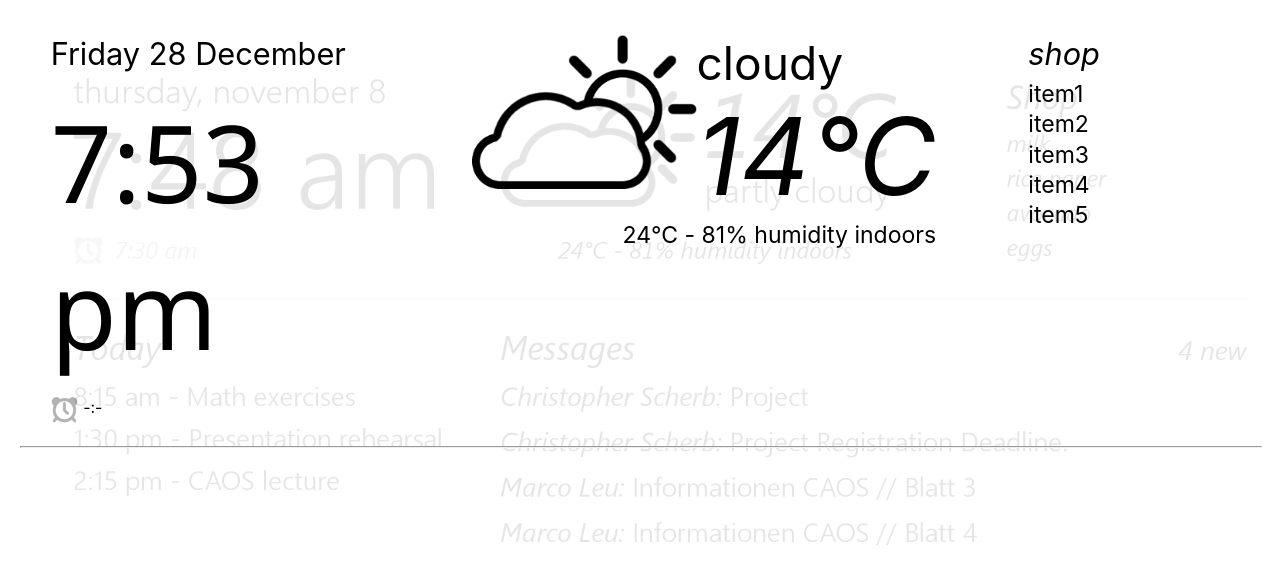
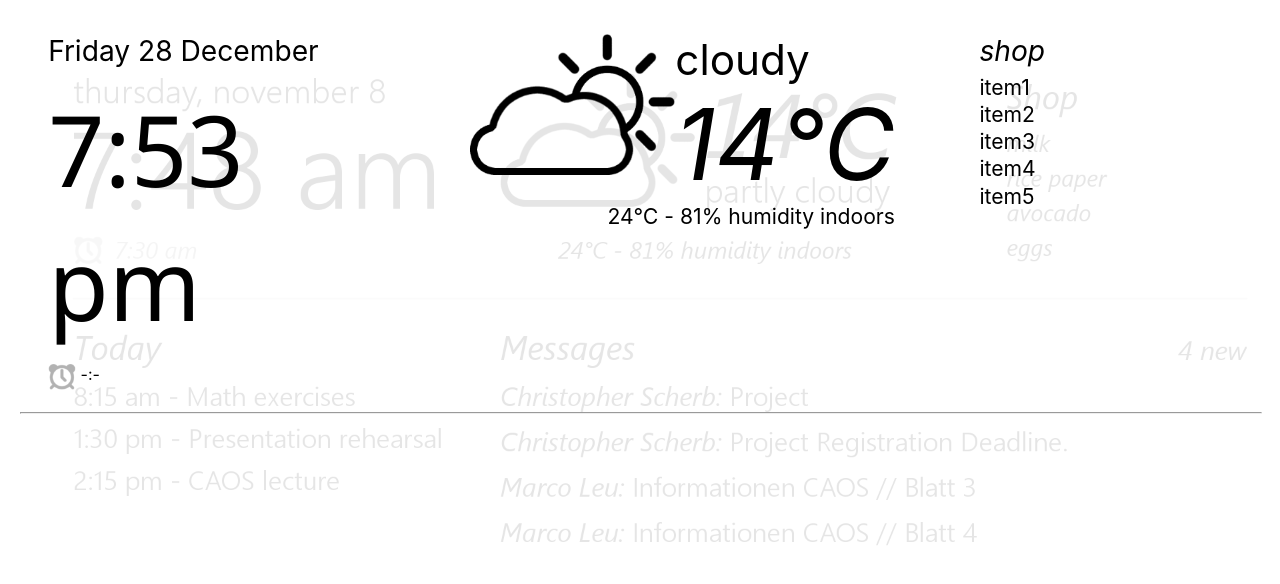
Before and after one commit to dacostaeric/smartpi, a React (Create React App) app in the folder smartpi-react/: page / in a window 1280 px wide. Shown: the top 584 px of the page. Built offline with nearby package versions, Linux system fonts and the light colour scheme.

Commit message:
Scale down by 10 per cent

```diff
--- a/smartpi-react/src/theme.js
+++ b/smartpi-react/src/theme.js
@@ -1,4 +1,4 @@
-const scale = 1.2;
+const scale = 1.1;
 const unit = "vw";
 
 const size = {
```
